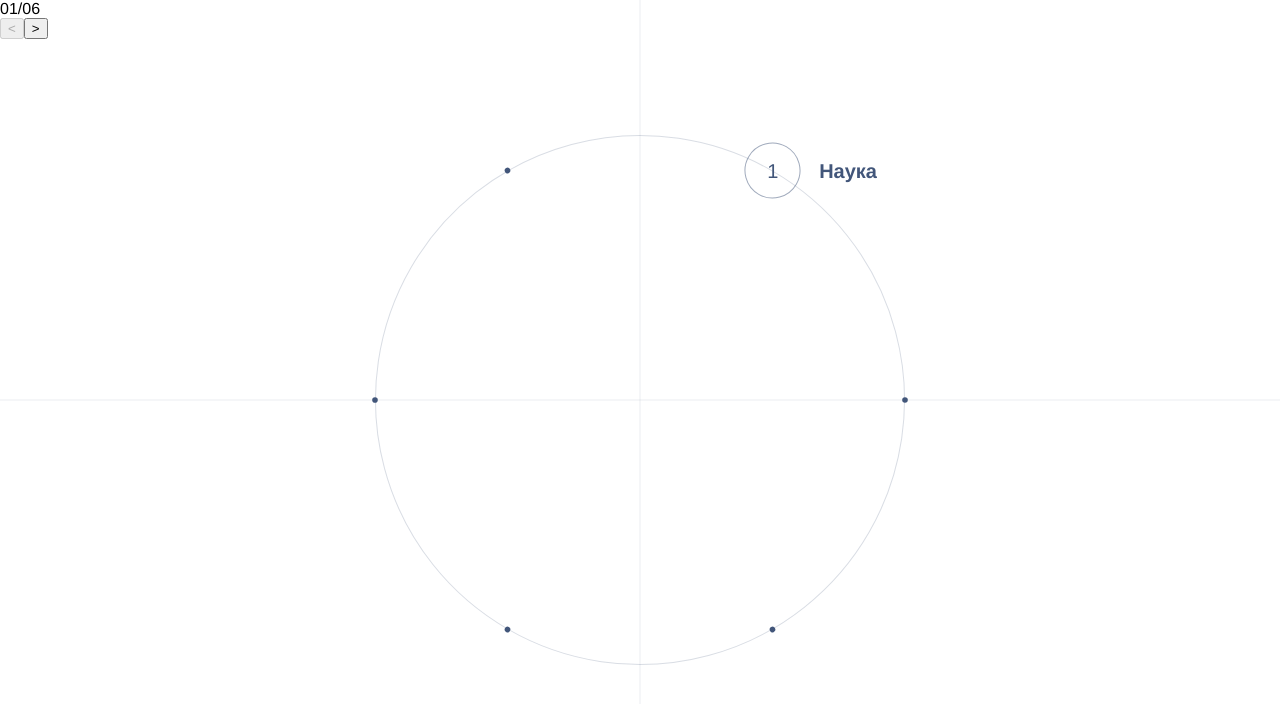
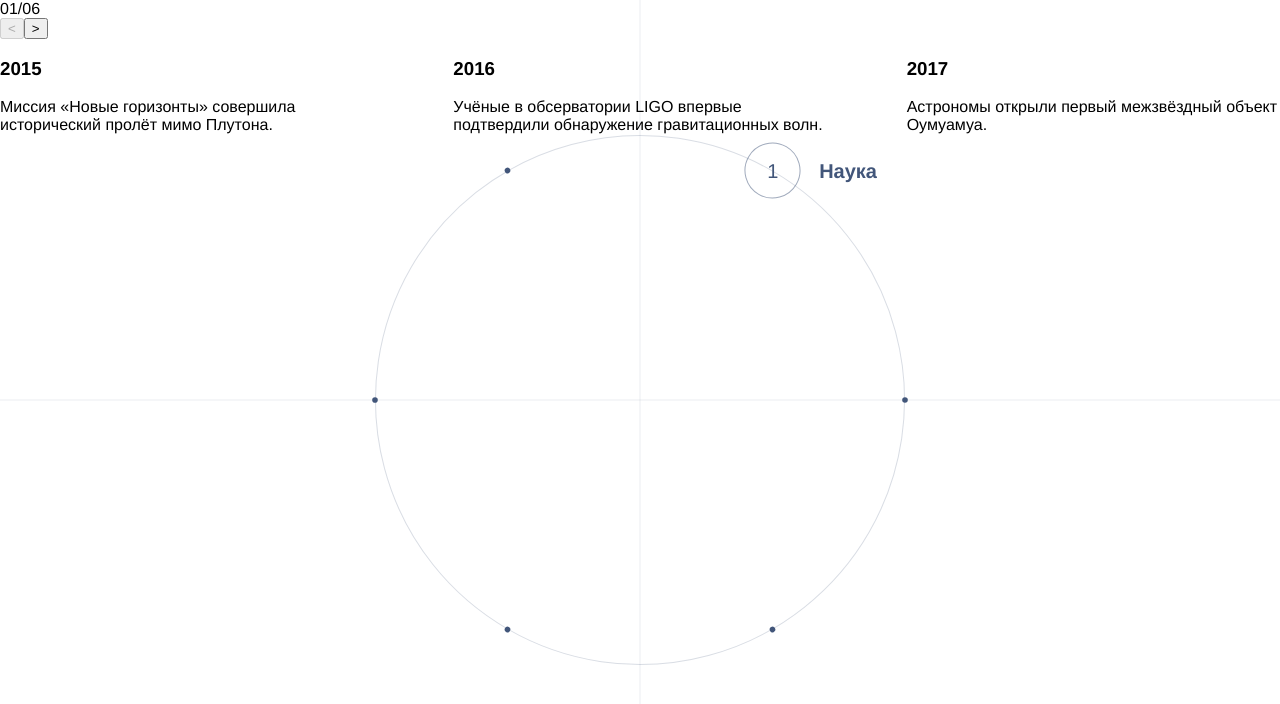
Before and after one commit to AndreiReznikov/dates, a React (Create React App) app: page / in a window 1280 px wide. Shown: the top 704 px of the page. Built offline with nearby package versions, Linux system fonts and the light colour scheme; the HTML template or start-up script is replaced by a standard one.

Commit message:
init swiper slider

```diff
--- a/src/components/Dates/Dates.tsx
+++ b/src/components/Dates/Dates.tsx
@@ -1,7 +1,24 @@
 import { gsap } from "gsap";
-import styles from "./Dates.module.scss";
 import { useRef, useState } from "react";
 import { useGSAP } from "@gsap/react";
+import { Swiper, SwiperSlide } from "swiper/react";
+import { Navigation, Pagination } from "swiper/modules";
+import "swiper/css/navigation";
+import "swiper/css/pagination";
+import "swiper/css";
+import styles from "./Dates.module.scss";
+
+const SWIPER_CONFIG = {
+  spaceBetween: 25,
+  slidesPerView: 2,
+  breakpoints: {
+    1024: {
+      slidesPerView: 3,
+      spaceBetween: 80,
+    },
+  },
+  modules: [Navigation, Pagination],
+};
 
 const POINTS = [
   {
@@ -305,6 +322,20 @@ export const Dates: React.FC = () => {
           </button>
         </div>
       </div>
+      <div className={styles.swiperContainer}>
+        <Swiper {...SWIPER_CONFIG}>
+          {POINTS[targetPoint].events.map((event) => (
+            <SwiperSlide key={event.id}>
+              <div className={styles.slideContent}>
+                <h3>{event.year}</h3>
+                <p>{event.text}</p>
+              </div>
+            </SwiperSlide>
+          ))}
+          {/* <button onClick={() => swiper.slidePrev()}>{"<"}</button>
+          <button onClick={() => swiper.slideNext()}>{">"}</button> */}
+        </Swiper>
+      </div>
     </div>
   );
 };
```
